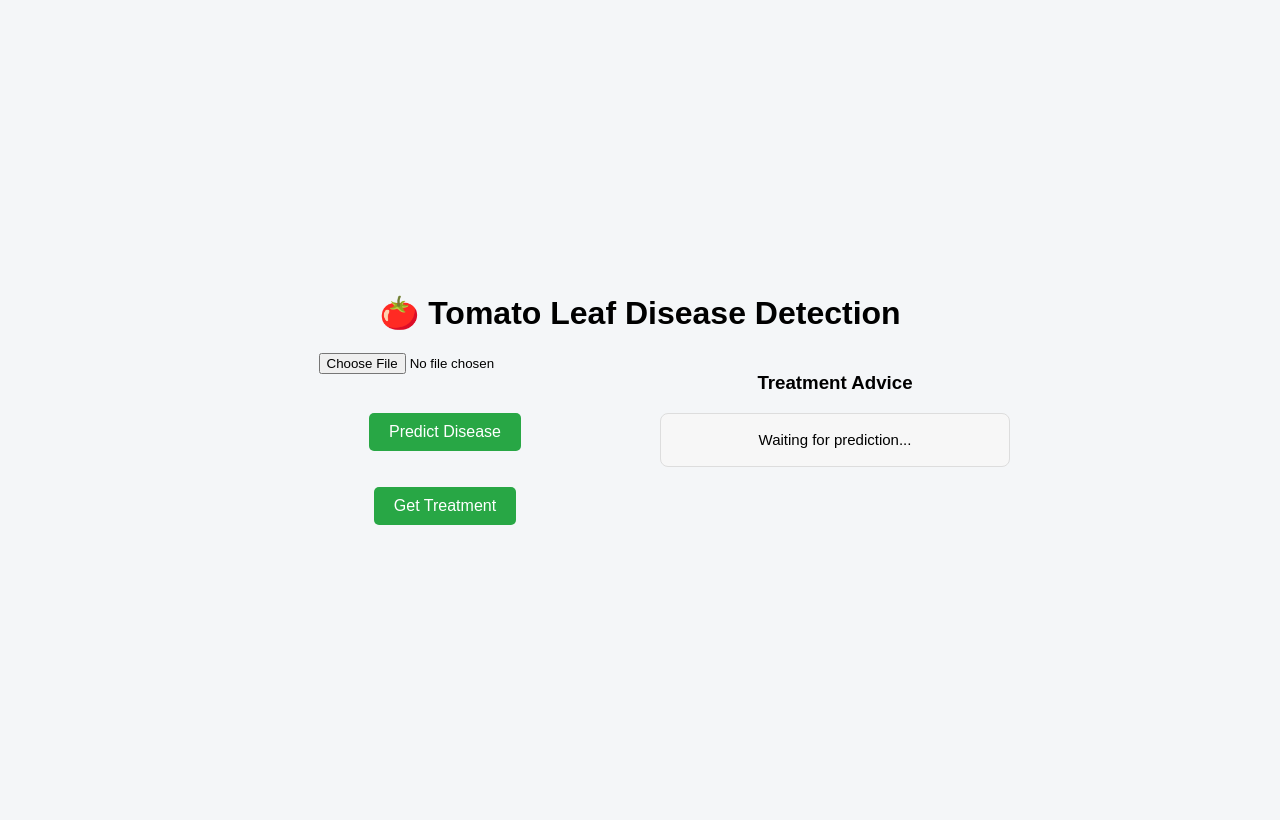
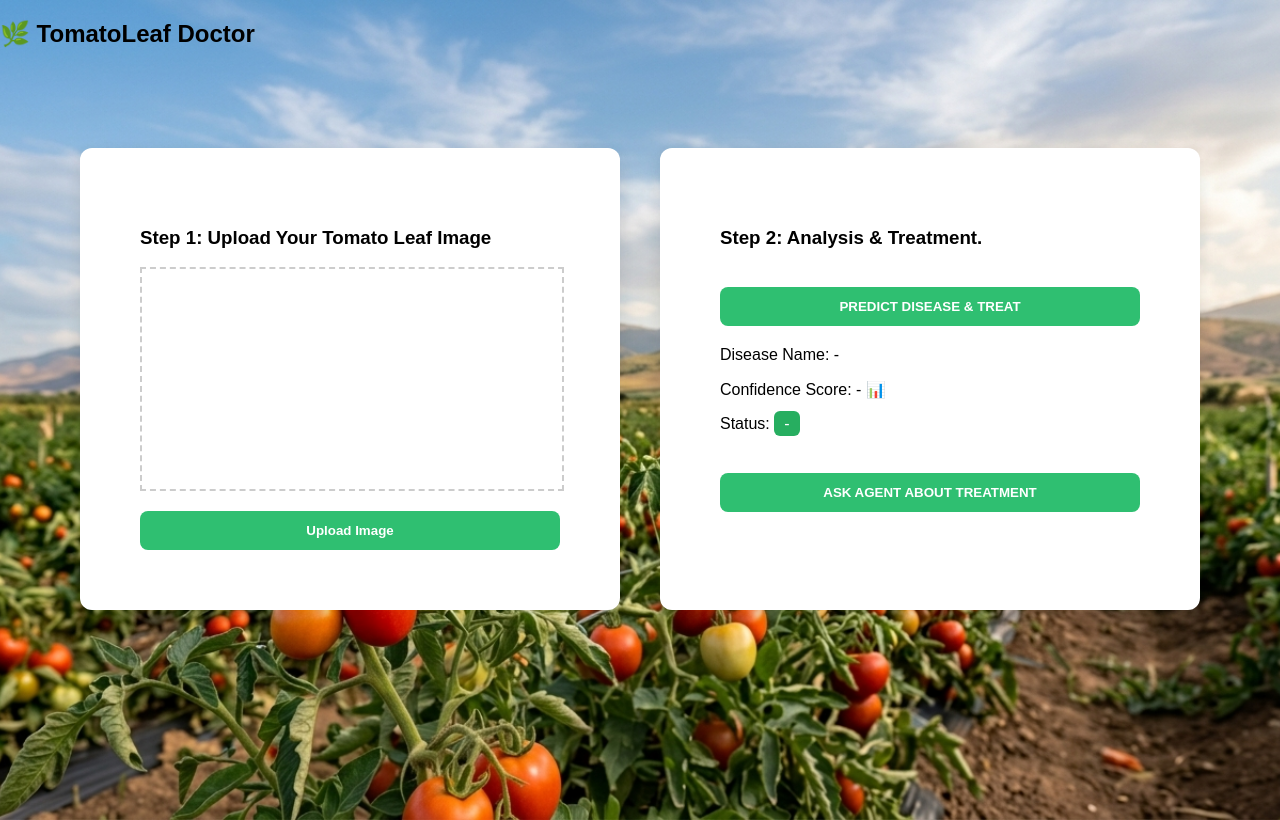
Before and after one commit to hmimou/tomato-leaf-disease-ai, a Flask app: page / in a window 1280 px wide. Before the commit the page ends 525 px from the top, so only its background shows below. Run offline with Flask 3, Linux system fonts and the light colour scheme.

Commit message:
changing UI, ading training files, modifie README

```diff
--- a/static/script.js
+++ b/static/script.js
@@ -1,88 +1,105 @@
-document.addEventListener("DOMContentLoaded", function() {
+document.addEventListener("DOMContentLoaded", function () {
 
 const imageInput = document.getElementById("imageInput");
 const preview = document.getElementById("previewImage");
+
 const predictBtn = document.getElementById("predictBtn");
-    const prediction = document.getElementById("prediction");
 const treatmentBtn = document.getElementById("treatmentBtn");
+
+const diseaseName = document.getElementById("diseaseName");
+const confidence = document.getElementById("confidence");
+const statusBox = document.getElementById("status");
+
+const loading = document.getElementById("loading");
 const treatmentBox = document.getElementById("treatmentBox");
-    const loading = document.getElementById("loading") || document.createElement("p");
+
+const uploadBtn = document.getElementById("uploadBtn");
 
 let selectedFile = null;
 let predictedDisease = "";
 
-    // Show preview
-    imageInput.addEventListener("change", function() {
+
+/* IMAGE PREVIEW */
+
+imageInput.addEventListener("change", function(){
+
     selectedFile = imageInput.files[0];
+
+    if(!selectedFile) return;
+
     const reader = new FileReader();
-        reader.onload = function(e) { preview.src = e.target.result; }
+
+    reader.onload = function(e){
+        preview.src = e.target.result;
+        preview.style.display = "block";
+    };
+
     reader.readAsDataURL(selectedFile);
+
 });
 
-    // Predict disease
-    predictBtn.addEventListener("click", async function() {
 
-        if (!selectedFile) {
-            alert("Please upload an image first");
+/* PREDICT DISEASE */
+
+predictBtn.addEventListener("click", async function(){
+
+    if(!selectedFile){
+        alert("Upload image first");
         return;
     }
 
-        // Show loading message
-        loading.innerText = "Analyzing image...";
-
-        // Clear previous prediction
-        prediction.innerText = "";
-        treatmentBox.innerText = "Waiting for prediction...";
+    loading.innerText = "processing...";
 
     const formData = new FormData();
     formData.append("image", selectedFile);
 
-        try {
-            const response = await fetch("/predict", {
-                method: "POST",
-                body: formData
+    const response = await fetch("/predict",{
+        method:"POST",
+        body:formData
     });
 
     const data = await response.json();
 
-            // Display result
-            prediction.innerText =
-            "Prediction: " + data.prediction +
-            " | Confidence: " + data.confidence + "%" +
-            " | Status: " + data.status;
+    loading.innerText = "";
+
     predictedDisease = data.prediction;
 
-        } catch (err) {
-            console.error(err);
-            prediction.innerText = "Error predicting disease.";
-        } finally {
-            // Hide loading message
-            loading.innerText = "";
-        }
+    diseaseName.innerText = data.prediction;
+    confidence.innerText = data.confidence + "%";
+    statusBox.innerText = data.status;
+
 });
 
-    // Get treatment
-    treatmentBtn.addEventListener("click", async function() {
+
+/* ASK AGENT */
+
+treatmentBtn.addEventListener("click", async function(){
+
     if(!predictedDisease){
-            alert("Predict disease first!");
+        alert("Run prediction first");
         return;
     }
 
-        treatmentBox.innerText = "Getting treatment advice...";
+    treatmentBox.innerText = "Getting treatment...";
 
-        try {
-            const response = await fetch("/treatment", {
+    const response = await fetch("/treatment",{
         method:"POST",
-                headers: {"Content-Type":"application/json"},
-                body: JSON.stringify({disease: predictedDisease})
+        headers:{
+            "Content-Type":"application/json"
+        },
+        body: JSON.stringify({
+            disease: predictedDisease
+        })
     });
 
     const data = await response.json();
+
     treatmentBox.innerText = data.treatment;
-        } catch(err) {
-            console.error(err);
-            treatmentBox.innerText = "Error getting treatment.";
-        }
+
+});
+
+uploadBtn.addEventListener("click", function(){
+    imageInput.click();
 });
 
 });
--- a/static/style.css
+++ b/static/style.css
@@ -1,80 +1,73 @@
 body{
-    font-family: Arial;
-    background:#f4f6f8;
+    margin:0;
+    font-family:Arial;
+
+    background-image:url("/static/background.png");
+    background-size:cover;
+    background-position:center;
+    background-repeat:no-repeat;
+}
+
+.overlay{
+    min-height:100vh;
+}
+
+.main-container{
+    display:flex;
+    justify-content:center;
+    gap:40px;
+    padding-top:80px;
+}
+
+.card{
+    background:white;
+    padding:60px;
+    width:420px;
+    border-radius:12px;
+    box-shadow:0 5px 15px rgba(0,0,0,0.1);
+}
+
+.upload-box{
+    border:2px dashed #ccc;
+    height:220px;
+    width:100%;
     display:flex;
     justify-content:center;
     align-items:center;
-    height:100vh;
+    overflow:hidden;
 }
 
-.container{
-    text-align:center;
-}
-
-.upload-box{
-    background:white;
-    padding:30px;
-    border-radius:10px;
-    box-shadow:0 5px 20px rgba(0,0,0,0.1);
-}
-
-.preview img{
-    margin-top:20px;
-    width:250px;
-    border-radius:10px;
+#previewImage{
+    width:100%;
+    height:100%;
+    object-fit:cover;
+    display:none;
 }
 
 button{
+    width:100%;
+    padding:12px;
+    border:none;
+    border-radius:8px;
+    background:#2fbf71;
+    color:white;
+    font-weight:bold;
+    cursor:pointer;
     margin-top:20px;
-    padding:10px 20px;
-    background:#28a745;
-    color:white;
-    border:none;
-    border-radius:5px;
-    font-size:16px;
-    cursor:pointer;
-}
-
-button:hover{
-    background:#218838;
 }
 
 .result{
-    margin-top:20px;
-    font-size:20px;
-    font-weight:bold;
-}
-.main-box{
-    display:flex;
-    gap:40px;
-    align-items:flex-start;
+    margin:20px 0;
 }
 
-.left-panel{
-    width:350px;
-}
-
-.right-panel{
-    width:350px;
-}
-
-.preview img{
-    width:300px;
-    margin-top:15px;
-    border-radius:10px;
+.status-box{
+    background:#27ae60;
+    color:white;
+    padding:4px 10px;
+    border-radius:6px;
 }
 
 #treatmentBox{
-    margin-top:10px;
-    padding:15px;
-    background:#f7f7f7;
-    border-radius:8px;
-    border:1px solid #ddd;
-
-    font-size:15px;
-    font-weight:normal;   /* NOT BOLD */
-
-    line-height:1.5;
-    max-height:150px;     /* prevents page breaking */
-    overflow-y:auto;      /* scroll if text too long */
+    margin-top:15px;
+    font-size:14px;
 }
--- a/templates/index.html
+++ b/templates/index.html
@@ -1,43 +1,70 @@
 <!DOCTYPE html>
 <html>
 <head>
-    <title>Tomato Leaf Disease Detector</title>
+    <title>TomatoLeaf Doctor</title>
     <link rel="stylesheet" href="/static/style.css">
 </head>
 
 <body>
 
-<div class="container">
+<div class="overlay">
 
-<h1>🍅 Tomato Leaf Disease Detection</h1>
+<header class="header">
+    <h2>🌿 TomatoLeaf Doctor</h2>
+</header>
 
-<div class="main-box">
+<div class="main-container">
 
-    <div class="left-panel">
+<!-- LEFT CARD -->
+<div class="card">
 
-        <input type="file" id="imageInput" accept="image/*">
+<h3>Step 1: Upload Your Tomato Leaf Image</h3>
 
-        <div class="preview">
-            <img id="previewImage">
-        </div>
+<div class="upload-box" id="uploadBox">
 
-        <button id="predictBtn">Predict Disease</button>
-        <p id="loading" style="color: blue; font-style: italic;"></p>
-        <button id="treatmentBtn">Get Treatment</button>
+    <!-- hidden file input -->
+    <input type="file" id="imageInput" accept="image/*" hidden>
 
-        <h3 id="prediction"></h3>
+    <img id="previewImage">
 
-    </div>
+</div>
 
-    <div class="right-panel">
+<button id="uploadBtn">Upload Image</button>
 
-        <h3>Treatment Advice</h3>
+</div>
 
-        <div id="treatmentBox">
-            Waiting for prediction...
-        </div>
 
-    </div>
+<!-- RIGHT CARD -->
+<div class="card">
+
+<h3>Step 2: Analysis & Treatment.</h3>
+
+<button id="predictBtn">PREDICT DISEASE & TREAT</button>
+
+<p id="loading"></p>
+
+<div class="result">
+
+<p>Disease Name: <span id="diseaseName">-</span></p>
+
+<p>
+Confidence Score:
+<span id="confidence">-</span>
+<span class="bars">📊</span>
+</p>
+
+<p>
+Status:
+<span id="status" class="status-box">-</span>
+</p>
+
+</div>
+
+<button id="treatmentBtn">ASK AGENT ABOUT TREATMENT</button>
+
+<div id="treatmentBox"></div>
+
+</div>
 
 </div>
 
```
Also changed, not shown: README.md, static/background.png (added), 1 other file. Lines whose indentation alone changed are shown as unchanged.
